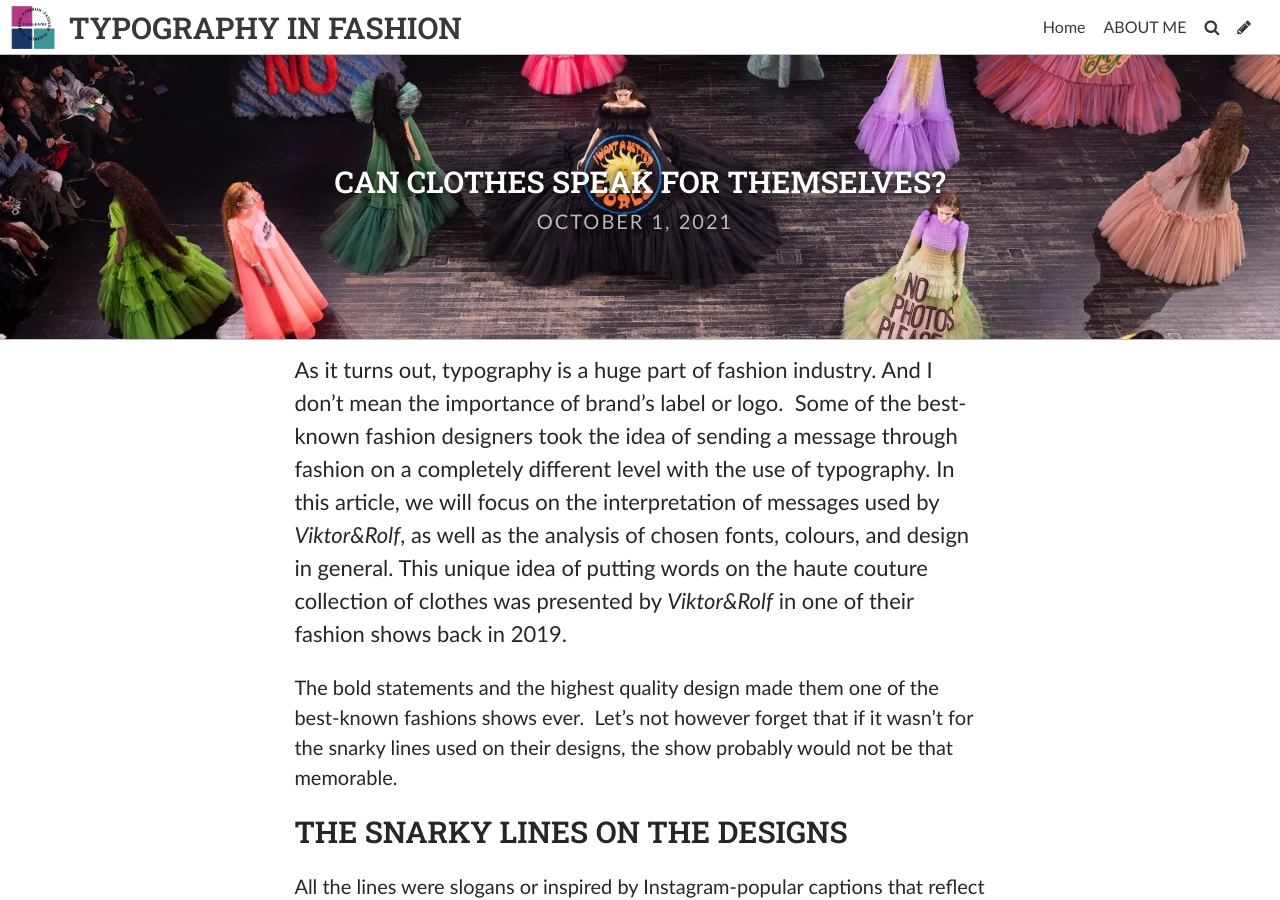
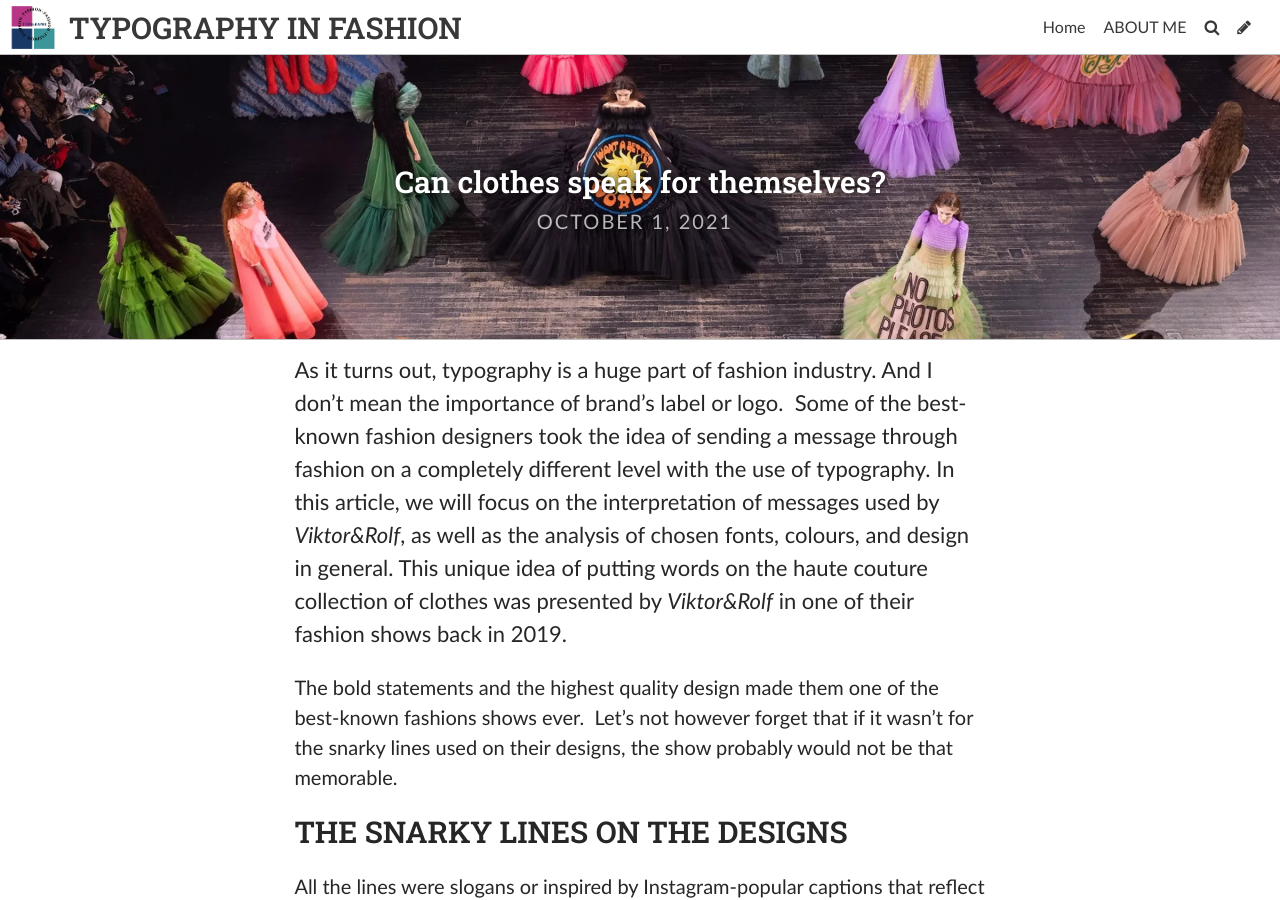
Before and after one commit to kasiamatuszewska/typographydesign, a Jekyll site: the page built from _posts/2021-10-01-can-clothes-speak-for-themselves.md, in a window 1280 px wide and 900 px high. Built offline with Jekyll 4.4.1, drawn with Linux system fonts in a browser that asks for light colours; some web fonts are replaced; part of the change alters nothing that is shown.

```diff
--- a/_posts/2021-10-01-can-clothes-speak-for-themselves.md
+++ b/_posts/2021-10-01-can-clothes-speak-for-themselves.md
@@ -1,6 +1,6 @@
 ---
 layout: post
-title: CAN CLOTHES SPEAK FOR THEMSELVES?
+title: Can clothes speak for themselves?
 date: 2021-10-01T00:33:00.514Z
 image: ../uploads/fashion-statements_websitebanner_1.webp
 title_color: "#ffffff"
@@ -14,19 +14,19 @@ The bold statements and the highest quality design made them one of the best-kno
 
 All the lines were slogans or inspired by Instagram-popular captions that reflect today’s world. First and a very important characteristic is the choice of these slogans. All of them are sarcastic, very casual and related to the trends from gen-z generation. However, that’s not all of it. Another important factor is the choice of typographic design of these slogans. Most of them are made of some very bold colours, such as red, green, blue. The statement itself is rather big and all the letters are in capital blocks. It automatically focuses the attention of the observer not on the deign but on the written in the front statement.
 
-![](../uploads/_vie0008.jpg)
+![](../uploads/hbz-viktor-rolf-statement-gowns-11-1548271874.jpg)
 
-![](../uploads/_vie0268.jpg)
+![]()
 
 In this case we can easily say that the words stole the show. All the assorted typography and graphic design have stolen the show. The slogans on the projects were the answers for many bothering questions, such as: What is your position on climate change?
 
-![](../uploads/_vie0238.jpg)
+![](../uploads/viktor-rolf-couture-paris-dresses-slogans_dezeen_2364_col_11-852x1278.jpg)
 
 **OUR OWN INTERPRETATION**
 
 However, the fashion designers said themselves that they do not force anyone to think in a certain way but rather give the consumers topics to think about without forcing any specific perspective. On the other hand, we can see these huge, bold-coloured statements which even though officially do not implement any meaning, they still influence one’s perception of the answer.
 
-![](../uploads/_vie0183.jpg)
+![](../uploads/viktor-rolf-couture-paris-dresses-slogans_dezeen_2364_col_8-852x1278.jpg)
 
 ### **THE POWER OF TYPOGRAPHY**
 
```
Also changed, not shown: uploads/hbz-viktor-rolf-statement-gowns-11-1548271874.jpg (added), uploads/viktor-rolf-couture-paris-dresses-slogans_dezeen_2364_col_11-852x1278.jpg (added), uploads/viktor-rolf-couture-paris-dresses-slogans_dezeen_2364_col_8-852x1278.jpg (added).
